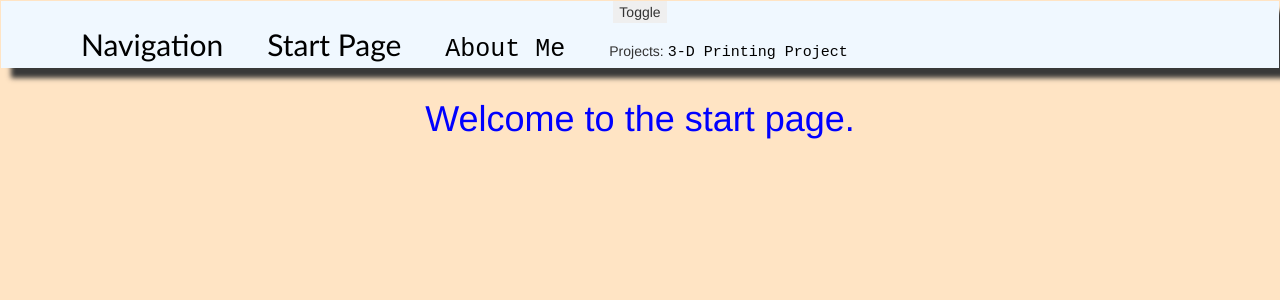
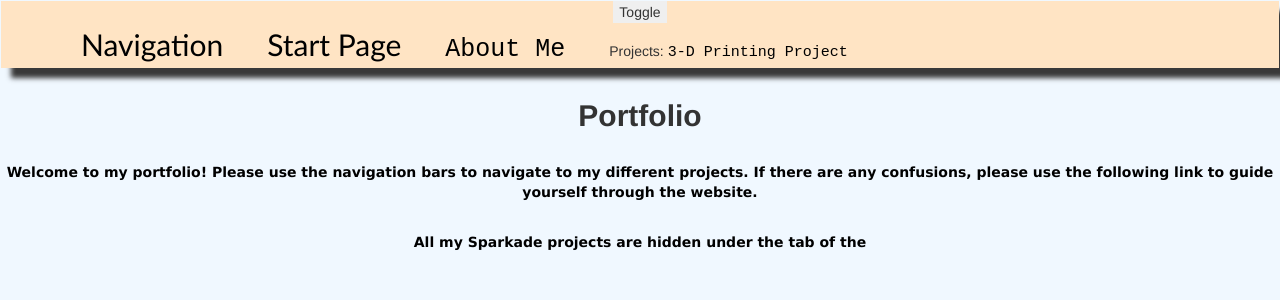
Before and after one commit to Impure-King/quadratic-regressor, a Flask app: page / in a window 1280 px wide. Shown: the top 300 px of the page. Run offline with Flask 3, Linux system fonts and the light colour scheme; some libraries are stand-ins or nearby versions.

Commit message:
made a lot of changes

```diff
--- a/app.py
+++ b/app.py
@@ -9,7 +9,7 @@ strap = Bootstrap(app)
 @app.route('/')
 @app.route('/home')
 def start():
-    return render_template("index.html")
+    return render_template("home.html")
 
 @app.route('/about')
 def about():
--- a/static/base.css
+++ b/static/base.css
@@ -1,5 +1,5 @@
 .bar{
-    background-color:aliceblue;
+    background-color:bisque;
     width: auto;
     height: fit-content;
     box-shadow: 10px 10px 5px rgb(57, 57, 57);
--- a/static/home.css
+++ b/static/home.css
@@ -1,8 +1,23 @@
-.content{
-    color:blue;
+#title{
+    color: dark gray;
     text-align: center;
 }
 
+#title h1 {
+    font-weight: bolder;
+    font-size: 30px;
+}
+
+.content{
+    text-align: center;
+}
+
+.content p{
+    font-family: Verdana, Geneva, Tahoma, sans-serif;
+    font-weight: 600;
+    color: black;
+}
+
 body{
-    background-color: bisque;
+    background-color: aliceblue;
 }
--- /dev/null
+++ b/templates/home.html
@@ -0,0 +1,21 @@
+{% extends "base.html" %}
+
+{% block title %} Start Page {% endblock %}
+{% block head %}
+    {{super()}}
+    <link rel="stylesheet" href='{{ url_for("static", filename="home.css") }}' type="text/css">
+{% endblock %}
+{% block content %}
+    <div id="title">
+        <h1>Portfolio</h1>
+    </div>
+    <br>
+    <div class="content">
+        <p>
+            Welcome to my portfolio! Please use the navigation bars to navigate to my different projects.
+            If there are any confusions, please use the following link to guide yourself through the website.
+        </p>
+        <br>
+        <p> All my Sparkade projects are hidden under the tab of the </p>
+    </div>
+{% endblock %}
--- a/templates/index.html
+++ /dev/null
@@ -1,12 +0,0 @@
-{% extends "base.html" %}
-
-{% block title %} Start Page {% endblock %}
-{% block head %}
-    {{super()}}
-    <link rel="stylesheet" href='{{ url_for("static", filename="home.css") }}' type="text/css">
-{% endblock %}
-{% block content %}
-    <div class="content">
-        <h1>Welcome to the start page.</h1>
-    </div>
-{% endblock %}
--- a/templates/script/base.ts
+++ b/templates/script/base.ts
@@ -5,7 +5,7 @@ var toggle = 0;
 button_toggler?.addEventListener('click', () => {
     if (toggle % 2 == 0){
         alert("The navbar was toggled");
-        console.log("lol")
+        alert("lol")
     }
     toggle += 1;
 });
```
Also changed, not shown: test.html (added, +73 -0 lines).
